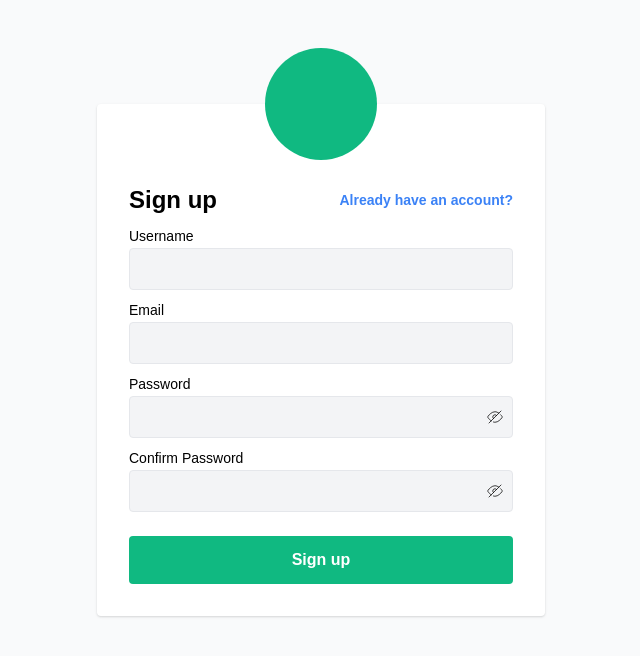
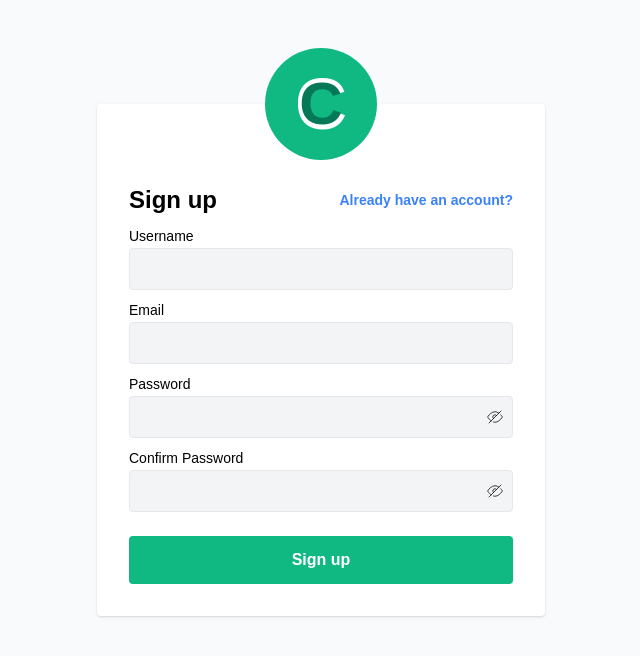
Before and after one commit to noahskorner/curabu, a Vue app in the folder client/: page /register in a window 1280 px wide. Shown: the top 656 px of the page, without its empty margins (319-959 px from the left). Built offline with nearby package versions, Linux system fonts and the light colour scheme.

Commit message:
Created Logo component.

```diff
--- /dev/null
+++ b/client/src/components/common/ui/Logo.vue
@@ -0,0 +1,16 @@
+<template>
+  <div
+    class="w-28 h-28 rounded-full bg-green-500 flex justify-center items-center text-white relative"
+  >
+    <span class="text-7xl font-bold relative flex justify-center items-center"
+      >C
+      <span class="absolute text-green-700 text-6xl font-bold">C</span>
+    </span>
+  </div>
+</template>
+
+<script>
+export default {};
+</script>
+
+<style></style>
--- a/client/src/views/Login.vue
+++ b/client/src/views/Login.vue
@@ -12,15 +12,7 @@
         <div
           class="absolute w-full -top-14 left-0 flex justify-center items-center"
         >
-          <div
-            class="w-28 h-28 rounded-full bg-green-500 flex justify-center items-center text-white relative"
-          >
-            <span
-              class="text-7xl font-bold relative flex justify-center items-center"
-              >C
-              <span class="absolute text-green-700 text-6xl font-bold">C</span>
-            </span>
-          </div>
+          <Logo />
         </div>
         <div class="grid grid-cols-1 gap-y-4">
           <div class="flex justify-between items-center">
@@ -74,10 +66,12 @@ import { emailRegex } from "../common/constants";
 import { useRouter } from "vue-router";
 import API from "../services/api";
 import Input from "../components/common/ui/Input.vue";
+import Logo from "../components/common/ui/Logo.vue";
 
 export default {
   components: {
     Input,
+    Logo,
   },
   setup() {
     const router = useRouter();
--- a/client/src/views/Register.vue
+++ b/client/src/views/Register.vue
@@ -12,9 +12,7 @@
         <div
           class="absolute w-full -top-14 left-0 flex justify-center items-center"
         >
-          <div
-            class="w-28 h-28 rounded-full bg-green-500 flex justify-center items-center text-white relative"
-          ></div>
+          <Logo />
         </div>
         <div class="grid grid-cols-1 gap-y-2">
           <div class="flex justify-between items-center">
@@ -87,10 +85,12 @@ import { reactive, toRefs } from "@vue/reactivity";
 import { emailRegex, usernameRegex } from "../common/constants";
 import API from "../services/api";
 import Input from "../components/common/ui/Input.vue";
+import Logo from "../components/common/ui/Logo.vue";
 
 export default {
   components: {
     Input,
+    Logo,
   },
   setup() {
     const state = reactive({
```
